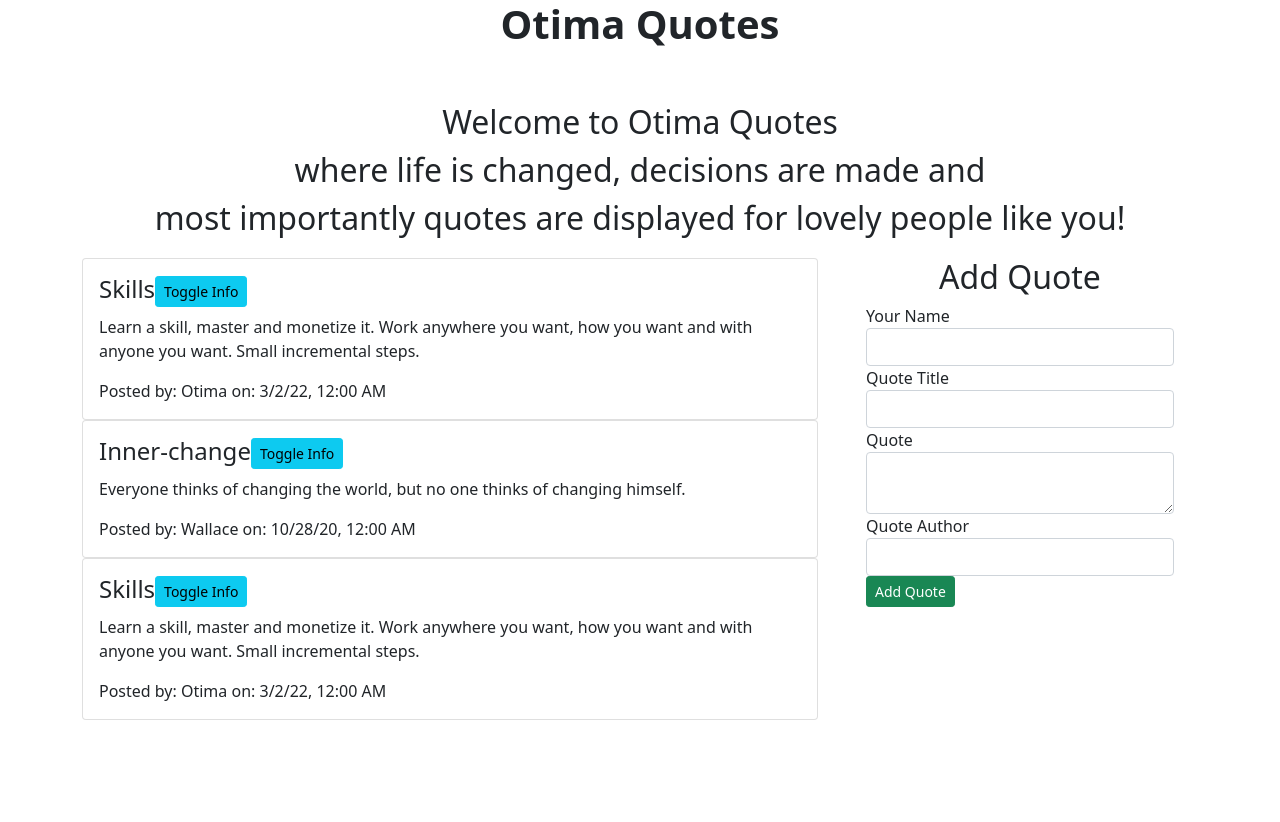
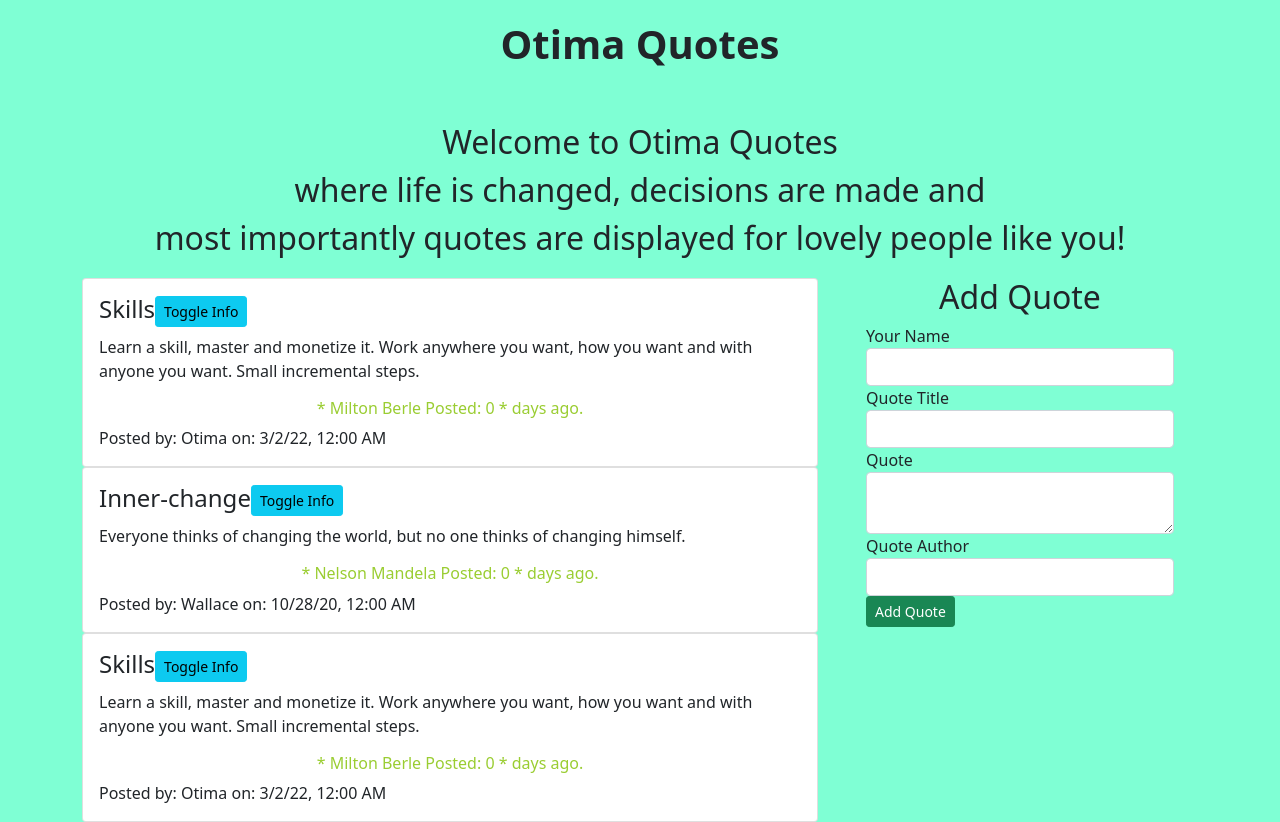
Before and after one commit to WayneMusungu/Quote-app, an Angular app: page / in a window 1280 px wide. Before the commit the page ends 800 px from the top, so only its background shows below. Built offline with nearby package versions, Linux system fonts and the light colour scheme.

Commit message:
Add custom css to quote.component

```diff
--- a/src/app/quote-detail/quote-detail.component.html
+++ b/src/app/quote-detail/quote-detail.component.html
@@ -1,5 +1,3 @@
-<h6 class="text-muted"> - {{quote.author}} <span id="when">Posted: {{quote.datePosted|dateCount}}
-  days ago.</span> </h6>
 <div class="container-fluid" id="buttons">
   <button class="btn btn-sm btn-danger" id="del" (click)="quoteDelete(true)">
     Delete<i class="fa fa-trash" id="delete"></i>
--- a/src/app/quote-detail/quote-detail.component.ts
+++ b/src/app/quote-detail/quote-detail.component.ts
@@ -18,7 +18,7 @@ export class QuoteDetailComponent implements OnInit {
     this.quote.likes += 1;
   }
   dislikes() {
-    this.quote.dislikes += 1;
+    this.quote.dislikes -= 1;
   }
 
   constructor() { }
--- a/src/app/quote/quote.component.css
+++ b/src/app/quote/quote.component.css
@@ -1,9 +1,19 @@
+
 h1{
     text-align: center;
     font-weight: bold;
+    padding-top: 20px;
 }
 .initial{
     margin-top: 50px;
     text-align: center;
     font-size: xx-large;
 }
+.txt{
+    text-align: center;
+    color: yellowgreen;
+}
+.whole{
+    background-color: aquamarine;
+    min-height: 100vh;
+}
--- a/src/app/quote/quote.component.html
+++ b/src/app/quote/quote.component.html
@@ -1,4 +1,5 @@
-<h1>
+<div class="whole">
+  <h1>
     Otima Quotes
 </h1>
 
@@ -16,6 +17,9 @@
                 (click)='displayInfo(i)' class="btn btn-info btn-sm" id="quotes-button"></button>
               </app-quote-detail>
 
+              <h6 class="txt"> * {{quote.author}} <span id="when">Posted: {{quote.datePosted|dateCount}} *
+                days ago.</span> </h6>
+
               <span class="card-subtitle mb-2">Posted by: <span id="name">{{quote.name}}</span><span id="date"> on: <span
                     id="datecolor">{{quote.datePosted|date:'short'}}</span></span></span>
             </div>
@@ -26,3 +30,4 @@
         <app-quote-form (addQuote)="addNewQuote($event)"></app-quote-form>
       </div>
     </div>
+</div>
```
